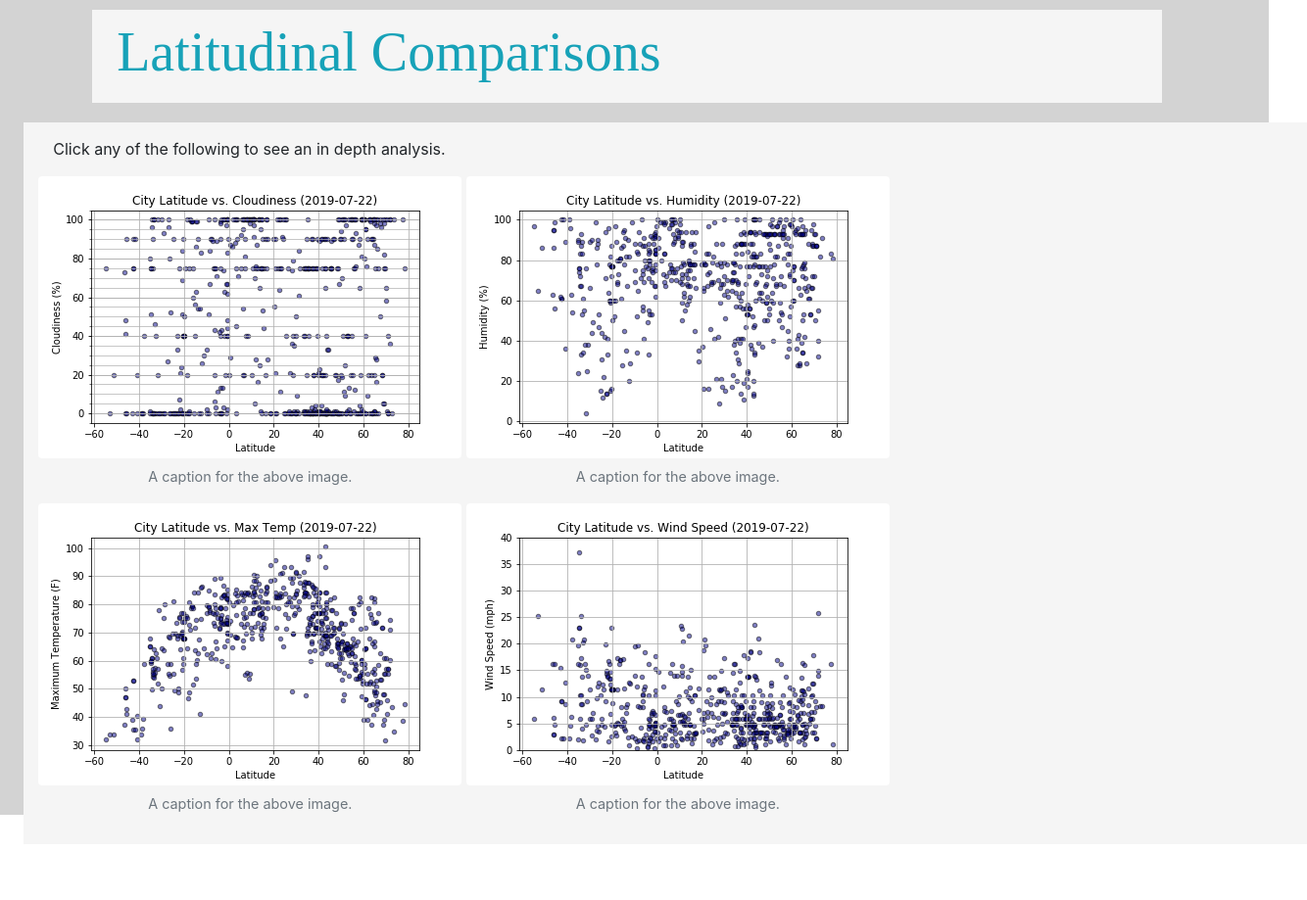
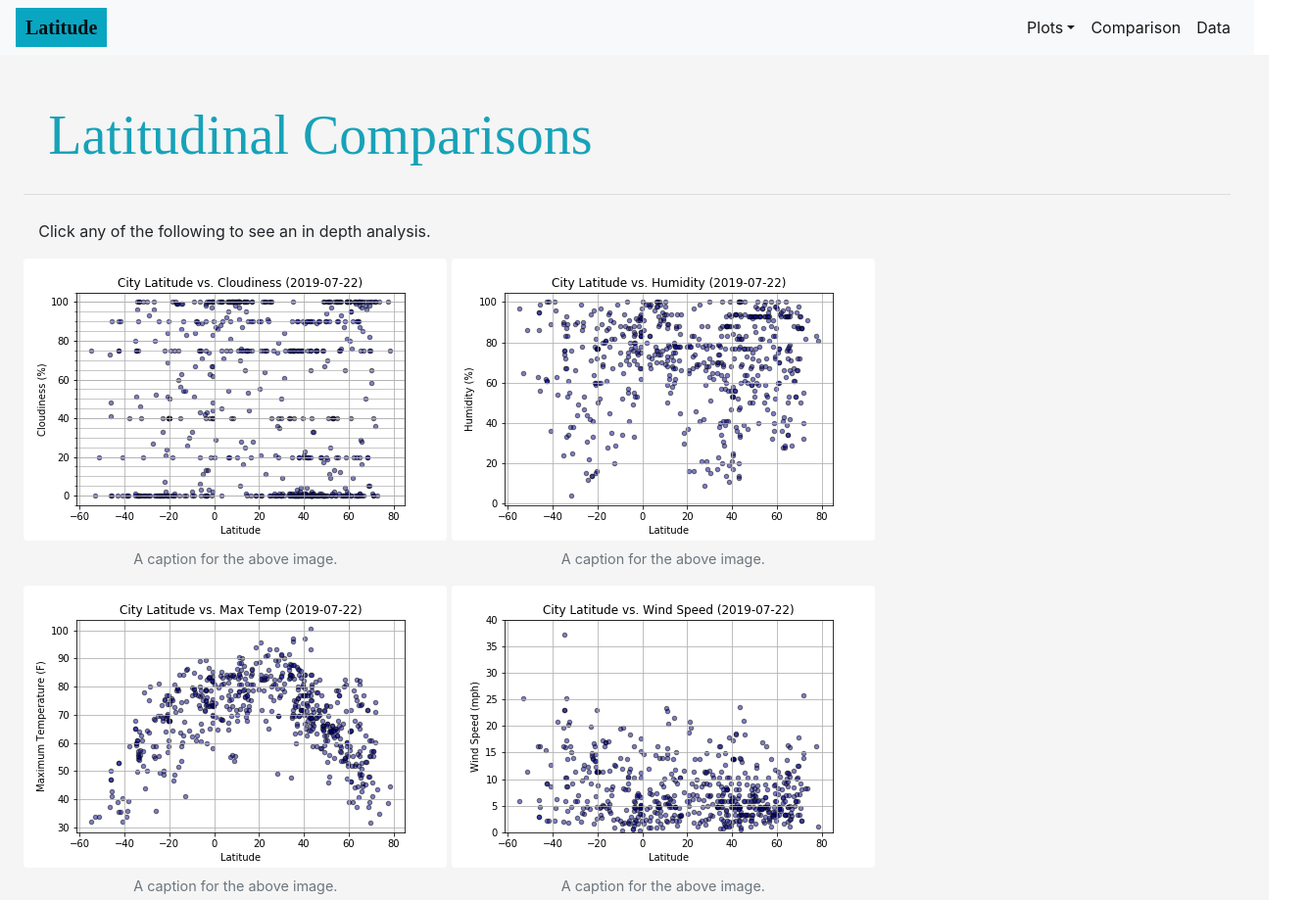
Before and after one commit to saramichelee/pyWeather, a plain HTML site: page comparisons.html in a window 1280 px wide. Shown: the whole page at 98% size, 1334 px wide, since content can reach past the window. Before the commit the page ends 862 px from the top, so only its background shows below. Drawn offline with nearby package versions, Linux system fonts and the light colour scheme.

Commit message:
plots and comparison page updates

```diff
--- a/comparisons.html
+++ b/comparisons.html
@@ -13,15 +13,39 @@
 </head>
 
 <body>
+  <nav class="navbar navbar-expand-lg navbar-light bg-light">
+        <a class="navbar-brand" href="#">Latitude</a>
+          <button class="navbar-toggler" type="button" data-toggle="collapse" data-target="#navbarNavDropdown" aria-controls="navbarNavDropdown" aria-expanded="false" aria-label="Toggle navigation">
+            <span class="navbar-toggler-icon"></span>
+          </button>
+        <div class="collapse navbar-collapse justify-content-end" id="navbarNavDropdown">
+          <ul class="navbar-nav">
+            <li class="nav-item dropdown active">
+              <a class="nav-link dropdown-toggle" href="#" id="navbarDropdownMenuLink" role="button" data-toggle="dropdown" aria-haspopup="true" aria-expanded="false">
+                Plots</a>
+              <div class="dropdown-menu" aria-labelledby="navbarDropdownMenuLink">
+                <a class="dropdown-item" href="#">Max Temperature</a>
+                <a class="dropdown-item" href="#">Humidity</a>
+                <a class="dropdown-item" href="#">Cloudiness</a>
+                <a class="dropdown-item" href="#">Wind Speed</a>
+              </div>
+            </li>
+            <li class="nav-item active">
+              <a class="nav-link" href="#">Comparison<span class="sr-only">(current)</span></a>
+            </li>
+            <li class="nav-item active">
+              <a class="nav-link" href="#">Data</a>
+            </li>
+          </ul>
+        </div>
+</nav>
   <dl class="row">
-      <div class="col-md-1"></div>
-      <div class="col-md-10">
-        <h1 class="display-4">Latitudinal Comparisons</h1>
-      </div>
-      <div class="col-md-1"></div>
-
       <div class="comparison-charts">
         <div class="col-md-12">
+              <h1 class="display-4">Latitudinal Comparisons</h1>
+        </div>
+        <hr>
+      <div class="col-md-12">
           <p>Click any of the following to see an in depth analysis.</p></div>
       <figure class="figure">
           <img src="Images/LatVsClouds.png" class="figure-img img-fluid rounded" alt="lat vs cloud graph">
@@ -40,5 +64,5 @@
           <figcaption class="figure-caption text-center">A caption for the above image.</figcaption>
       </figure>
       </div>
-    </dl>
+  </dl>
 </body>
--- a/style.css
+++ b/style.css
@@ -1,3 +1,7 @@
+.navbar {
+    padding-top: 0;
+    padding-bottom: 0;
+}
 .navbar-brand {
     padding: 10px;
     font-family: serif;
@@ -17,7 +21,7 @@ dl {
 .display-4 {
     padding: 10px;
     font-family: serif;
-    font-size: 30px;
+    font-size: 35px;
     color: #17a2b8;
 }
 
@@ -57,27 +61,26 @@ blockquote {
     margin-bottom: 10px;
     margin-left: 5%;
 }
+
 /* visualizaiton styles */
 #accordion {
     padding: 3%;
+    background-color: lightgrey;
 }
 
 .btn-link {
     font-family: serif;
     font-size: 24px;
     color: #17a2b8;
-    /* font-weight: 400;
-    color: #007bff;
-    text-decoration: none;
-    text-decoration-line: none;
-    text-decoration-style: initial;
-    text-decoration-color: initial; */
 }
+/* comparison styles */
 .comparison-charts {
     background: whitesmoke;
-    position: relative;
-    top: 30px;
-    left: 3%;
-    right: 3%;
-    padding: 15px;
+    /* position: relative; */
+    max-width: 100%;
+
+    padding: 3%;
 }
+.comparison-charts p{
+    margin-top: 25px;
+}
```
Also changed, not shown: climateWeb.html (+2 -0 lines).
